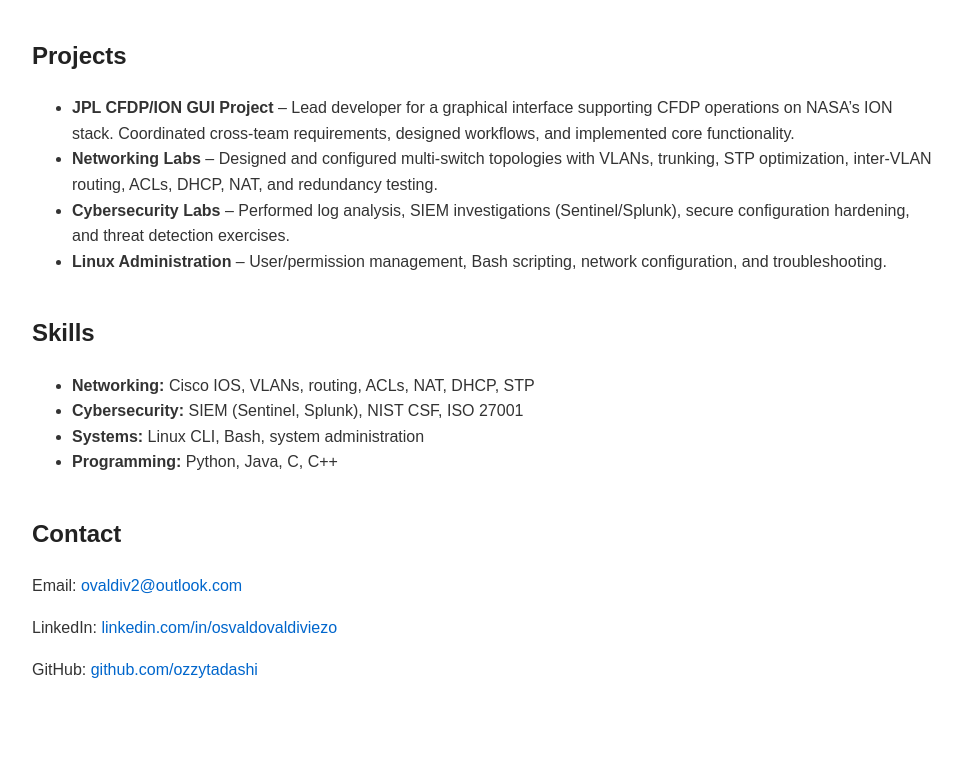
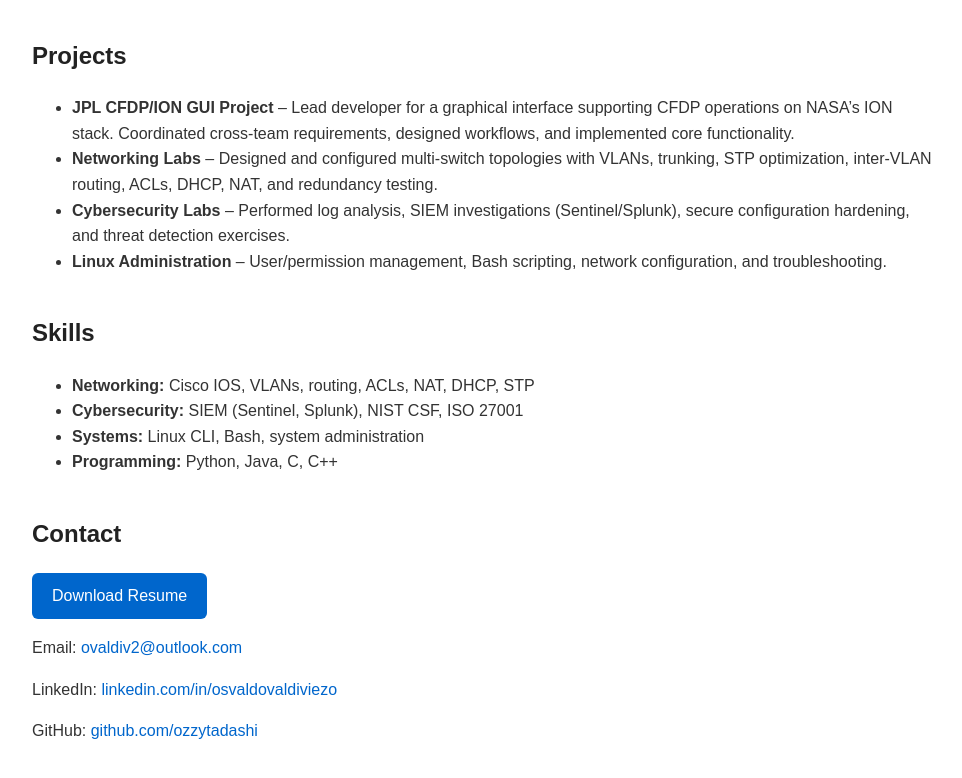
Before and after one commit to Ozzytadashi/ozzytadashi.github.io, a plain HTML site: page index.html in a window 1280 px wide. Shown: the part 360-1138 px from the top of the page, without its empty margins (158-1120 px from the left). Before the commit the page ends 1082 px from the top, so only its background shows below. Drawn offline with Linux system fonts and the light colour scheme.

Commit message:
Add resume download link to contact section

```diff
--- a/index.html
+++ b/index.html
@@ -86,6 +86,9 @@
 
     <div class="section">
         <h2>Contact</h2>
+        <a href="Osvaldo_Valdiviezo_Resume.pdf" target="_blank"
+           style="display:inline-block;padding:10px 20px;background:#0066cc;color:white;border-radius:6px;text-decoration:none;">
+           Download Resume</a>
         <p>Email: <a href="mailto:ovaldiv2@outlook.com">ovaldiv2@outlook.com</a></p>
         <p>LinkedIn: <a href="https://linkedin.com/in/osvaldovaldiviezo">linkedin.com/in/osvaldovaldiviezo</a></p>
         <p>GitHub: <a href="https://github.com/ozzytadashi">github.com/ozzytadashi</a></p>
```
